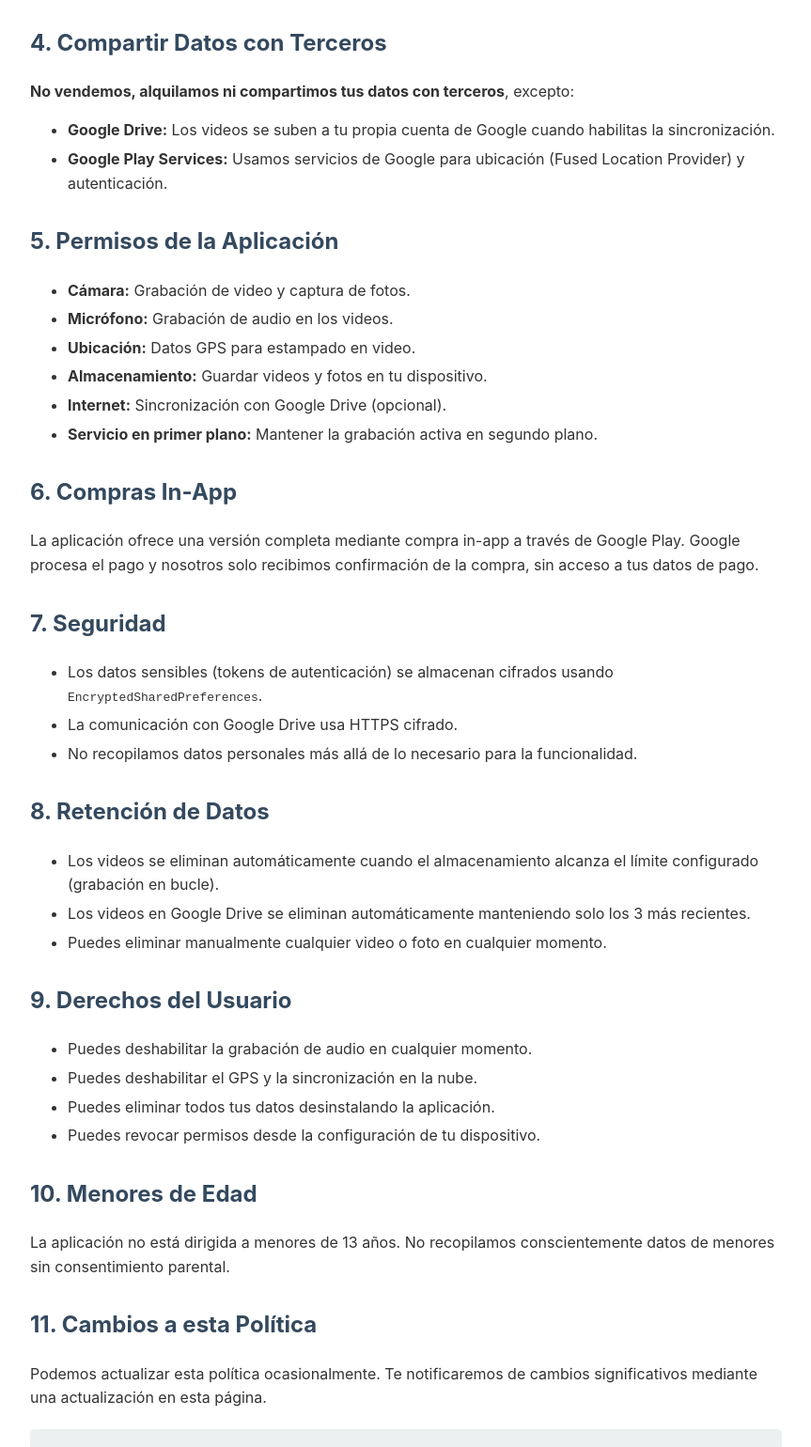
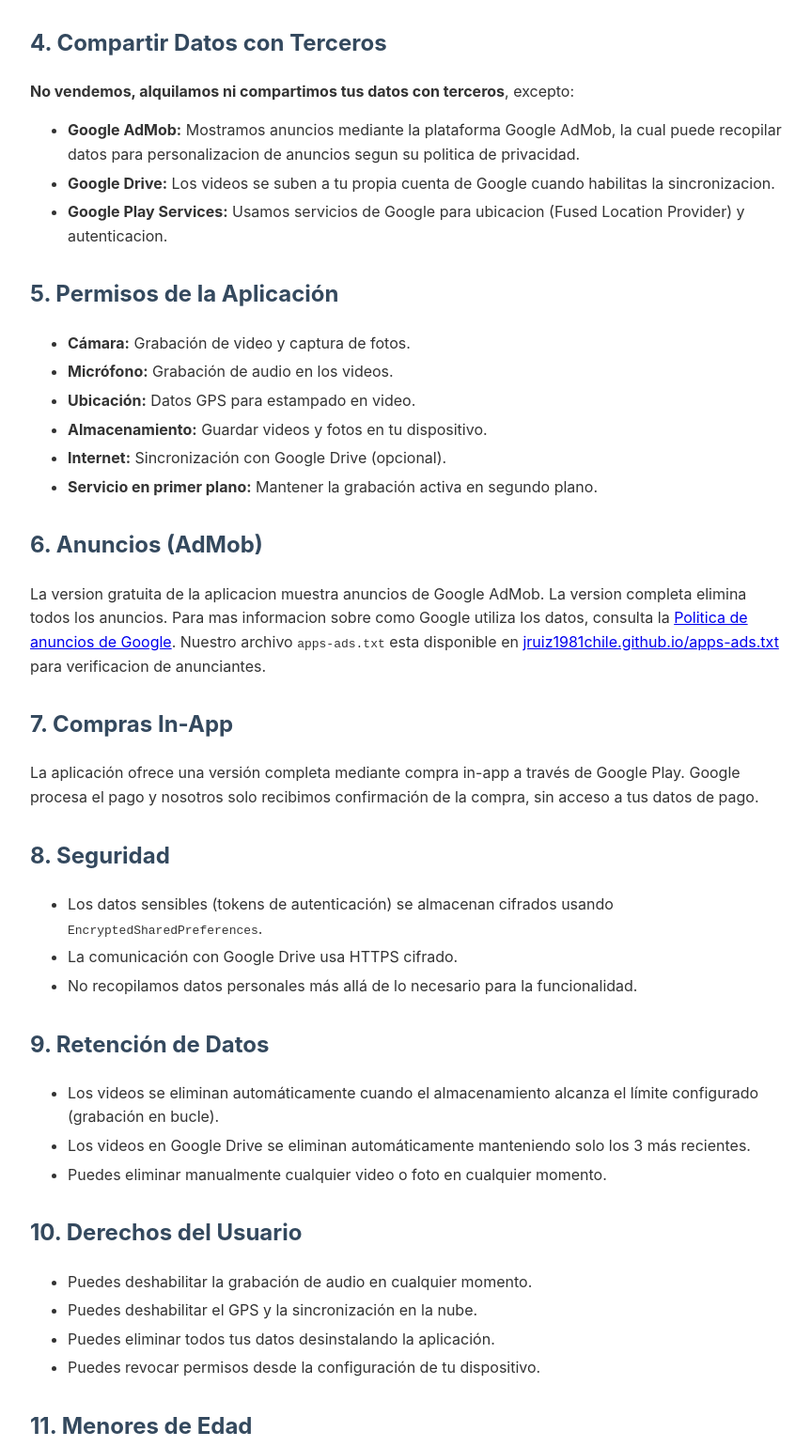
Before and after one commit to jruiz1981chile/dashcam14115-privacy, a plain HTML site: page index.html in a window 1280 px wide. Shown: the part 1365-2905 px from the top of the page at 94% size, without its empty margins (208-1071 px from the left). Drawn offline with Linux system fonts and the light colour scheme.

Commit message:
Update privacy policy with AdMob ads section

```diff
--- a/index.html
+++ b/index.html
@@ -71,8 +71,9 @@
     <h2>4. Compartir Datos con Terceros</h2>
     <p><strong>No vendemos, alquilamos ni compartimos tus datos con terceros</strong>, excepto:</p>
     <ul>
-        <li><strong>Google Drive:</strong> Los videos se suben a tu propia cuenta de Google cuando habilitas la sincronización.</li>
-        <li><strong>Google Play Services:</strong> Usamos servicios de Google para ubicación (Fused Location Provider) y autenticación.</li>
+        <li><strong>Google AdMob:</strong> Mostramos anuncios mediante la plataforma Google AdMob, la cual puede recopilar datos para personalizacion de anuncios segun su politica de privacidad.</li>
+        <li><strong>Google Drive:</strong> Los videos se suben a tu propia cuenta de Google cuando habilitas la sincronizacion.</li>
+        <li><strong>Google Play Services:</strong> Usamos servicios de Google para ubicacion (Fused Location Provider) y autenticacion.</li>
     </ul>
 
     <h2>5. Permisos de la Aplicación</h2>
@@ -85,24 +86,27 @@
         <li><strong>Servicio en primer plano:</strong> Mantener la grabación activa en segundo plano.</li>
     </ul>
 
-    <h2>6. Compras In-App</h2>
+    <h2>6. Anuncios (AdMob)</h2>
+    <p>La version gratuita de la aplicacion muestra anuncios de Google AdMob. La version completa elimina todos los anuncios. Para mas informacion sobre como Google utiliza los datos, consulta la <a href="https://policies.google.com/technologies/ads" target="_blank">Politica de anuncios de Google</a>. Nuestro archivo <code>apps-ads.txt</code> esta disponible en <a href="https://jruiz1981chile.github.io/apps-ads.txt" target="_blank">jruiz1981chile.github.io/apps-ads.txt</a> para verificacion de anunciantes.</p>
+
+    <h2>7. Compras In-App</h2>
     <p>La aplicación ofrece una versión completa mediante compra in-app a través de Google Play. Google procesa el pago y nosotros solo recibimos confirmación de la compra, sin acceso a tus datos de pago.</p>
 
-    <h2>7. Seguridad</h2>
+    <h2>8. Seguridad</h2>
     <ul>
         <li>Los datos sensibles (tokens de autenticación) se almacenan cifrados usando <code>EncryptedSharedPreferences</code>.</li>
         <li>La comunicación con Google Drive usa HTTPS cifrado.</li>
         <li>No recopilamos datos personales más allá de lo necesario para la funcionalidad.</li>
     </ul>
 
-    <h2>8. Retención de Datos</h2>
+    <h2>9. Retención de Datos</h2>
     <ul>
         <li>Los videos se eliminan automáticamente cuando el almacenamiento alcanza el límite configurado (grabación en bucle).</li>
         <li>Los videos en Google Drive se eliminan automáticamente manteniendo solo los 3 más recientes.</li>
         <li>Puedes eliminar manualmente cualquier video o foto en cualquier momento.</li>
     </ul>
 
-    <h2>9. Derechos del Usuario</h2>
+    <h2>10. Derechos del Usuario</h2>
     <ul>
         <li>Puedes deshabilitar la grabación de audio en cualquier momento.</li>
         <li>Puedes deshabilitar el GPS y la sincronización en la nube.</li>
@@ -110,14 +114,14 @@
         <li>Puedes revocar permisos desde la configuración de tu dispositivo.</li>
     </ul>
 
-    <h2>10. Menores de Edad</h2>
+    <h2>11. Menores de Edad</h2>
     <p>La aplicación no está dirigida a menores de 13 años. No recopilamos conscientemente datos de menores sin consentimiento parental.</p>
 
-    <h2>11. Cambios a esta Política</h2>
+    <h2>12. Cambios a esta Política</h2>
     <p>Podemos actualizar esta política ocasionalmente. Te notificaremos de cambios significativos mediante una actualización en esta página.</p>
 
     <div class="contact">
-        <h2>12. Contacto</h2>
+        <h2>13. Contacto</h2>
         <p>Si tienes preguntas sobre esta política de privacidad:</p>
         <ul>
             <li><strong>Email:</strong> jruiz1981@gmail.com</li>
```
